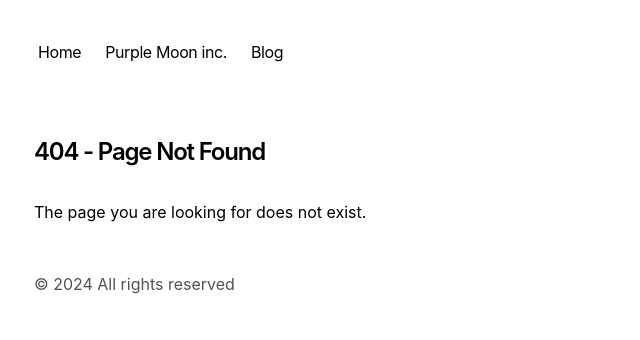
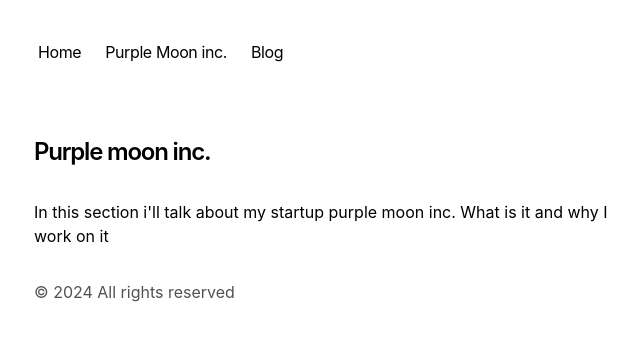
Before and after one commit to DatoKhojava/datokhojava, a Next.js app: page /work in a window 1280 px wide. Before the commit this address had no page. Shown: the top 340 px of the page, without its empty margins (318-958 px from the left). Built offline with nearby package versions, Linux system fonts and the light colour scheme.

Commit message:
created work page

```diff
--- /dev/null
+++ b/app/work/page.tsx
@@ -0,0 +1,15 @@
+export const metadata = {
+  title: "work",
+  description: "Purple moon inc.",
+};
+
+export default function Page() {
+  return (
+    <section>
+      <h1 className="font-semibold text-2xl mb-8 tracking-tighter">
+        Purple moon inc.
+      </h1>
+      <p>In this section i'll talk about my startup purple moon inc. What is it and why I work on it</p>
+    </section>
+  );
+}
```
